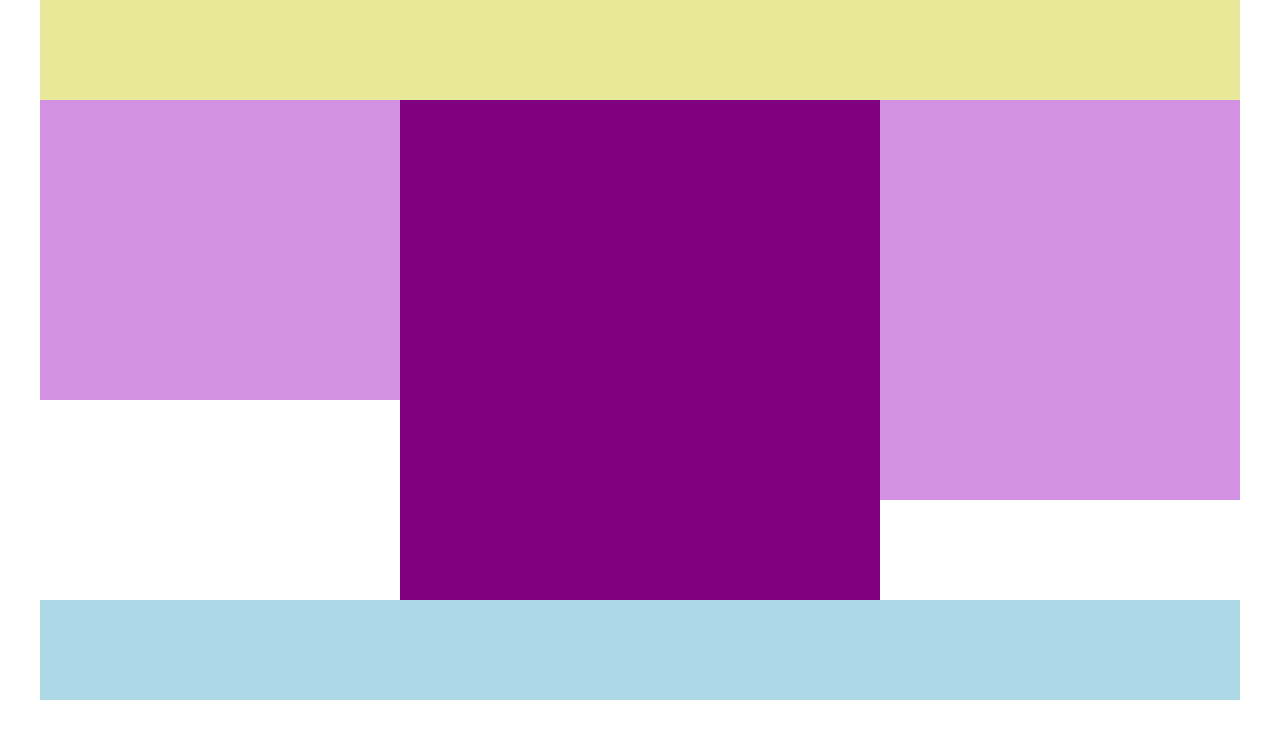
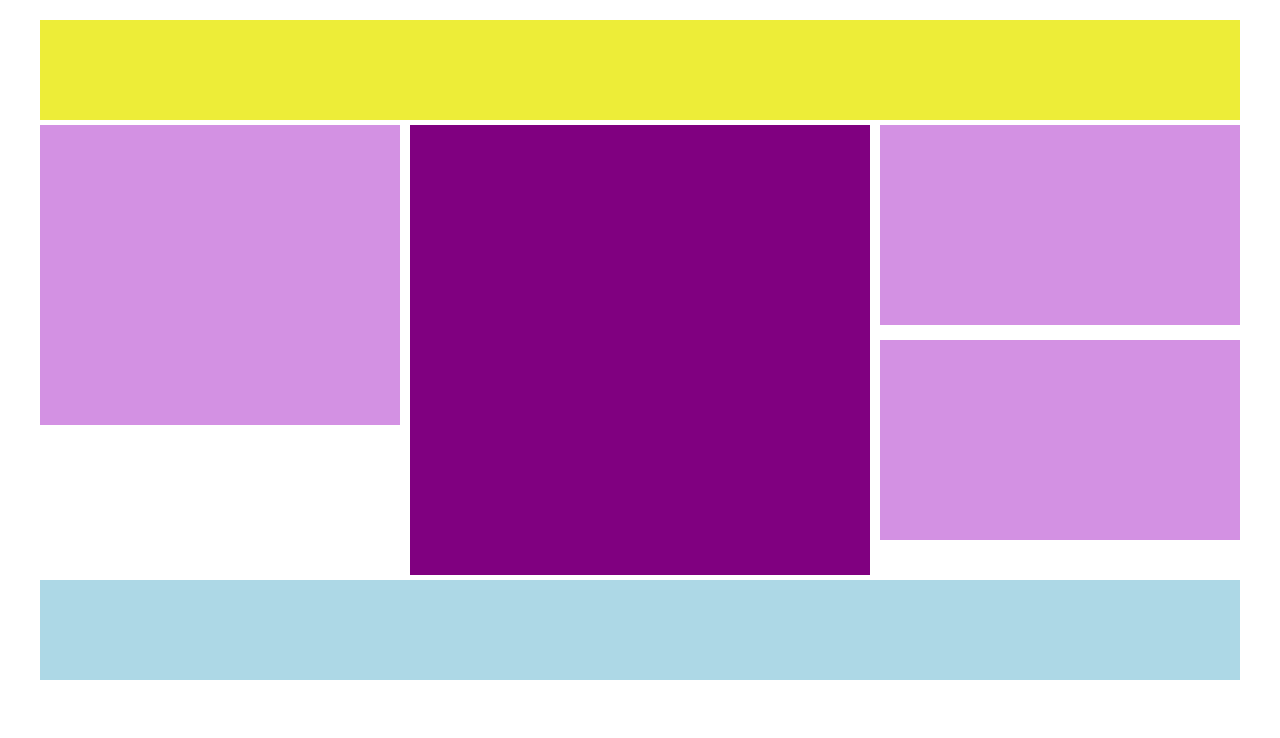
Before and after one commit to sabrina-fontana/htmlcss-struttura-wp, a plain HTML site: page index.html in a window 1280 px wide. Drawn offline with Linux system fonts and the light colour scheme.

Commit message:
esercizio completo

```diff
--- a/css/style.css
+++ b/css/style.css
@@ -8,7 +8,7 @@
   max-width: 1200px;
   width: 100vw;
   height: 100vh;
-  margin: 0 auto;
+  margin: 20px auto;
 }
 
 .float-l {
@@ -22,25 +22,29 @@
 }
 
 header {
-  background-color: #e8e899;
+  background-color: #eded38;
   height: 100px;
 }
 
+main {
+  padding: 5px 0;
+}
+
 .sezione1 {
-  background-color: #d391e3;
   width: 30%;
   height: 300px;
+  background-color: #d391e3;
 }
 
 .sezione2 {
+  width: calc(40% - 20px);
+  height: 450px;
   background-color: #800080;
-  width: 40%;
-  height: 500px;
+  margin: 0 10px;
 }
 
 .sezione3 {
   width: 30%;
-  height: 500px;
 }
 
 .sezione3 .blocco {
@@ -49,6 +53,7 @@ header {
 
 .sezione3 .blocco:first-child {
   height: 200px;
+  margin-bottom: 15px;
 }
 
 .sezione3 .blocco:nth-child(2) {
```
Also changed, not shown: index.html (+6 -3 lines).
